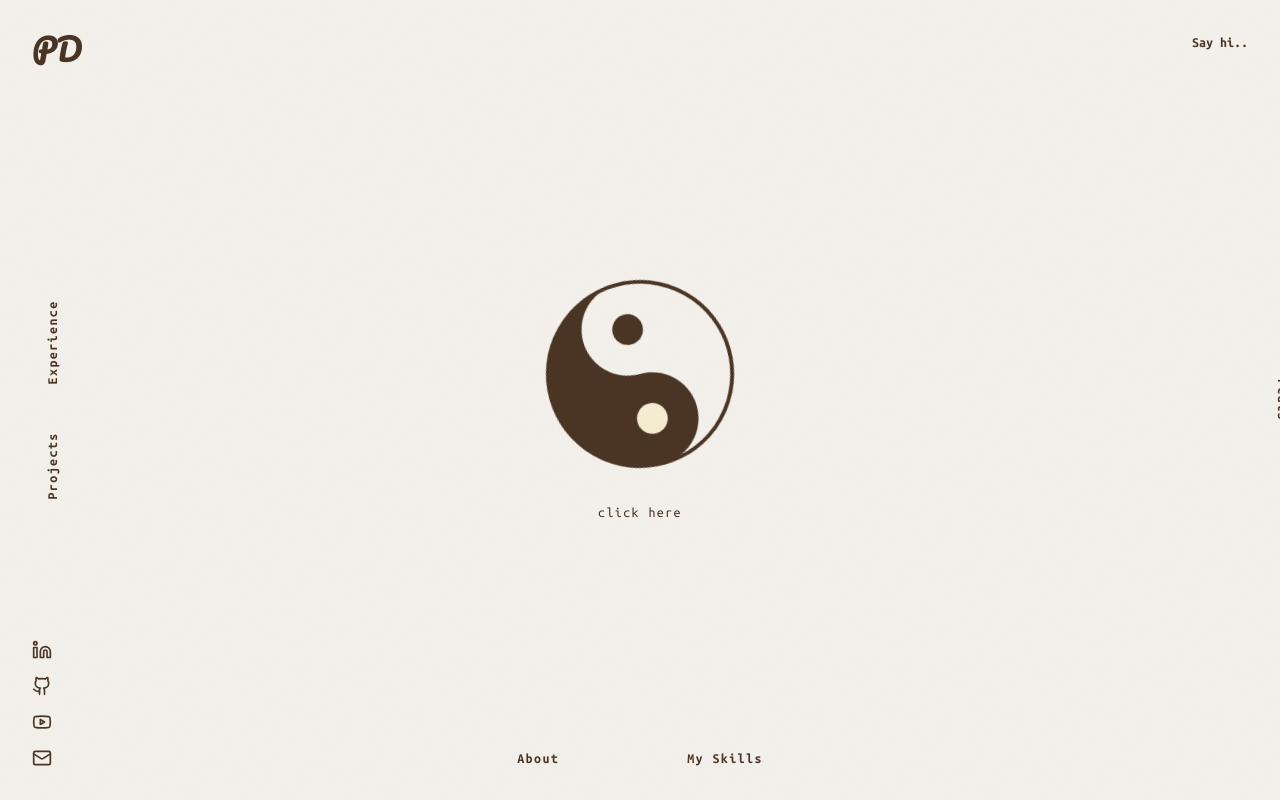
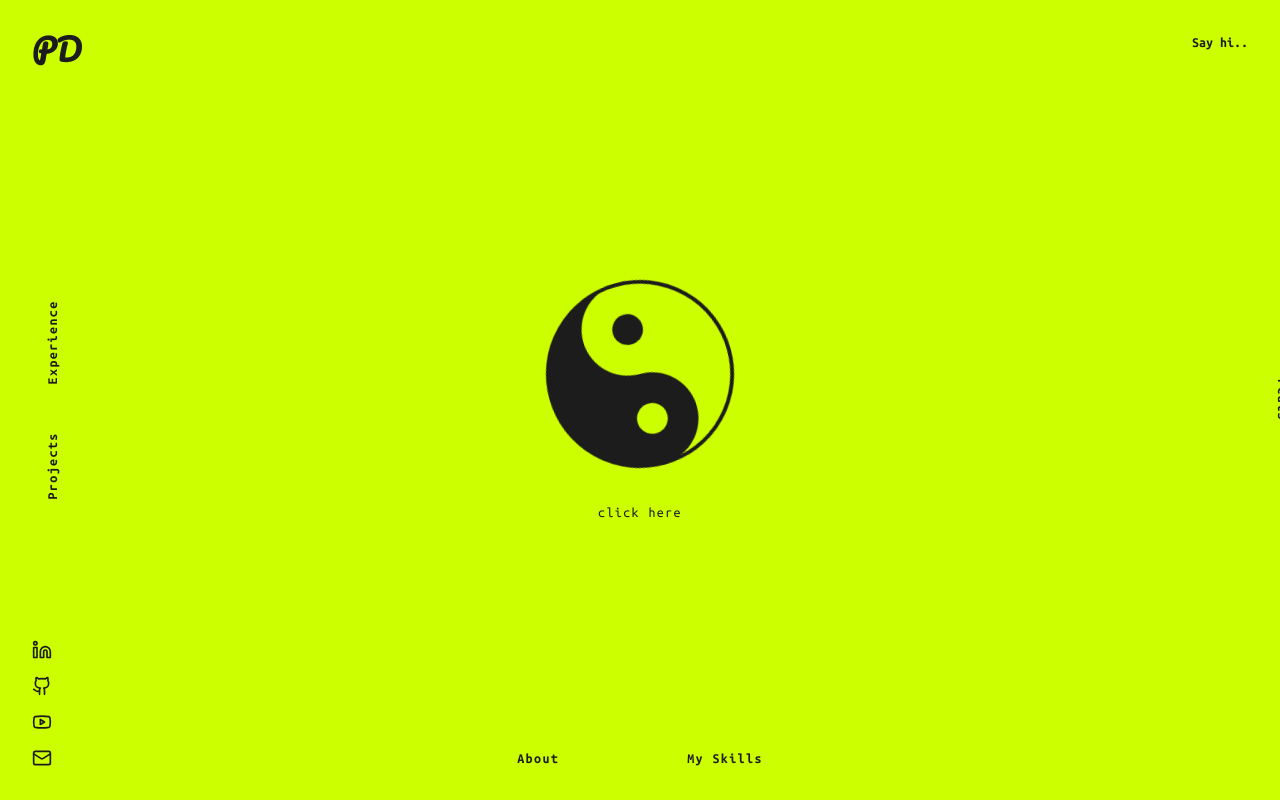
Before and after one commit to priyadharshini0516/portfolio_priyadharshini, a React (Vite) app: page / in a window 1280 px wide. Built offline with nearby package versions, Linux system fonts and the light colour scheme.

Commit message:
feat: update color palette to lime and charcoal and migrate contact form to FormSubmit

```diff
--- a/src/components/About.tsx
+++ b/src/components/About.tsx
@@ -43,7 +43,7 @@ export const About = () => {
             </div>
 
             {/* Right Side (White/Sandal) */}
-            <div className="flex-1 bg-sandal relative flex items-center justify-center p-12">
+            <div className="flex-1 bg-lime relative flex items-center justify-center p-12">
                 <motion.div
                     initial={{ opacity: 0, scale: 0.8 }}
                     animate={{ opacity: 1, scale: 1 }}
--- a/src/components/HomeView.tsx
+++ b/src/components/HomeView.tsx
@@ -15,11 +15,11 @@ export const HomeView = ({ setActiveView }: HomeViewProps) => {
         >
             <div className="relative cursor-pointer group" onClick={() => setActiveView('about')}>
                 <svg viewBox="0 0 100 100" className="w-48 h-48 animate-[spin_12s_linear_infinite] group-hover:scale-105 transition-transform duration-500">
-                    <circle cx="50" cy="50" r="48" className="stroke-brown fill-transparent" strokeWidth="2" />
-                    <path d="M50 2 A48 48 0 0 1 50 98 A24 24 0 0 0 50 50 A24 24 0 0 1 50 2 Z" className="fill-brown" />
+                    <circle cx="50" cy="50" r="48" className="stroke-charcoal fill-transparent" strokeWidth="2" />
+                    <path d="M50 2 A48 48 0 0 1 50 98 A24 24 0 0 0 50 50 A24 24 0 0 1 50 2 Z" className="fill-charcoal" />
                     <path d="M50 2 A48 48 0 0 0 50 98 A24 24 0 0 1 50 50 A24 24 0 0 0 50 2 Z" className="fill-transparent" />
-                    <circle cx="50" cy="26" r="8" className="fill-sandal" />
-                    <circle cx="50" cy="74" r="8" className="fill-brown" />
+                    <circle cx="50" cy="26" r="8" className="fill-lime" />
+                    <circle cx="50" cy="74" r="8" className="fill-charcoal" />
                 </svg>
             </div>
             <div className="mt-8 font-mono text-sm tracking-widest cursor-pointer hover:underline" onClick={() => setActiveView('about')}>
--- a/tailwind.config.js
+++ b/tailwind.config.js
@@ -13,10 +13,10 @@ export default {
         source: ['"Source Sans Pro"', 'sans-serif']
       },
       colors: {
-        black: "#4A3525",
-        white: "#F4EBD0",
-        sandal: "#F4EBD0",
-        brown: "#4A3525",
+        black: "#1C1C1C",
+        white: "#CCFF00",
+        charcoal: "#1C1C1C",
+        lime: "#CCFF00",
         border: "hsl(var(--border))",
         input: "hsl(var(--input))",
         ring: "hsl(var(--ring))",
```
